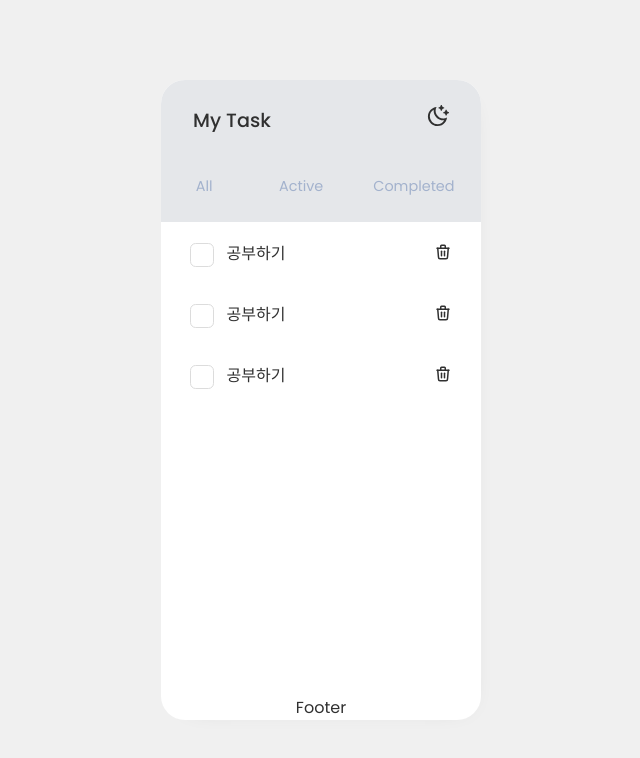
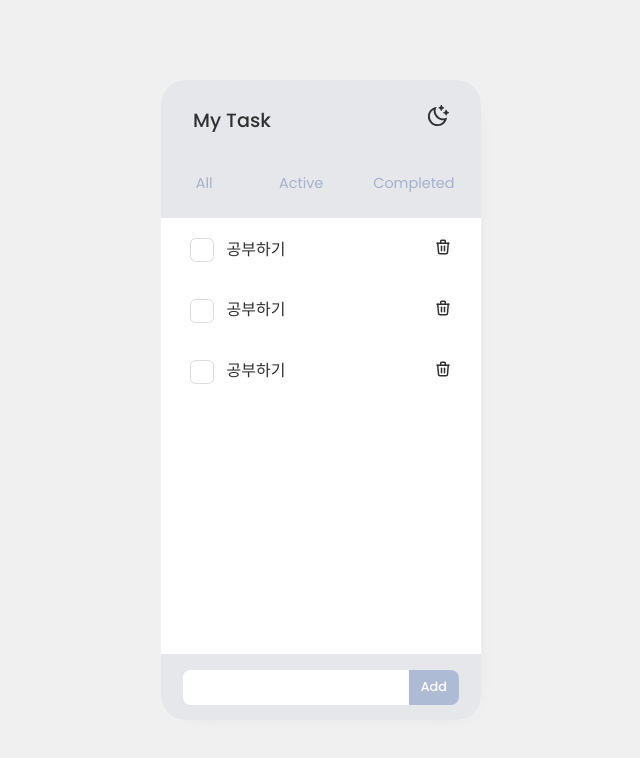
Before and after one commit to kseul/to-do-list-react, a React (Create React App) app: page / in a window 1280 px wide. Shown: the top 758 px of the page, without its empty margins (319-959 px from the left). Built offline with nearby package versions, Linux system fonts and the light colour scheme.

Commit message:
Add : Footer Components UI
- Footer 컴포넌트 UI 작성

```diff
--- a/src/components/Filter.jsx
+++ b/src/components/Filter.jsx
@@ -20,7 +20,7 @@ const FilterContainer = styled.div`
 `;
 
 const FilterBtn = styled.button`
-  margin: 1.2rem 0rem;
+  margin: 1rem 0rem;
   height: 2.2rem;
   font-size: 0.9rem;
   color: #a3b2cd;
--- a/src/components/Footer.jsx
+++ b/src/components/Footer.jsx
@@ -1,7 +1,56 @@
-import React from 'react';
+import styled from 'styled-components';
 
 const Footer = () => {
-  return <div>Footer</div>;
+  return (
+    <FooterContainer>
+      <AddForm>
+        <AddInput></AddInput>
+        <AddBtn>Add</AddBtn>
+      </AddForm>
+    </FooterContainer>
+  );
 };
 
+const FooterContainer = styled.footer`
+  display: flex;
+  justify-content: center;
+  align-items: center;
+  width: 100%;
+  height: 6rem;
+  background-color: #e5e7ea;
+  border-radius: 0 0 1.5rem 1.5rem;
+`;
+
+const AddForm = styled.div`
+  display: flex;
+  width: 86%;
+  height: 2.2rem;
+  border-radius: 0.5rem;
+  background-color: white;
+`;
+
+const AddInput = styled.input`
+  width: 82%;
+  font-size: 0.9rem;
+  border: none;
+  border-radius: 0.5rem 0 0 0.5rem;
+`;
+
+const AddBtn = styled.div`
+  display: flex;
+  justify-content: center;
+  align-items: center;
+  width: 18%;
+  font-size: 0.8rem;
+  font-weight: 500;
+  color: white;
+  background-color: #aebbd4;
+  border-radius: 0 0.5rem 0.5rem 0;
+  transition: 200ms;
+  &:hover {
+    cursor: pointer;
+    background-color: #97a8c7;
+  }
+`;
+
 export default Footer;
```
